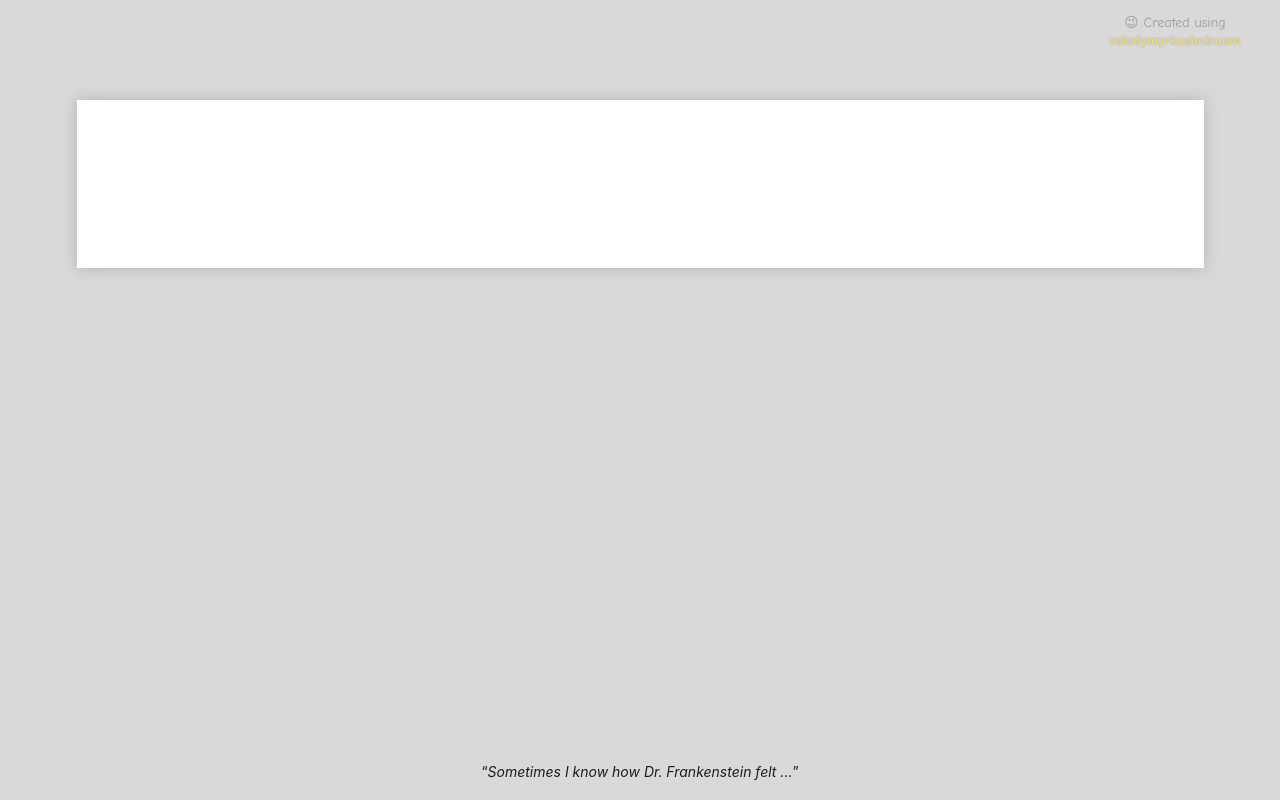
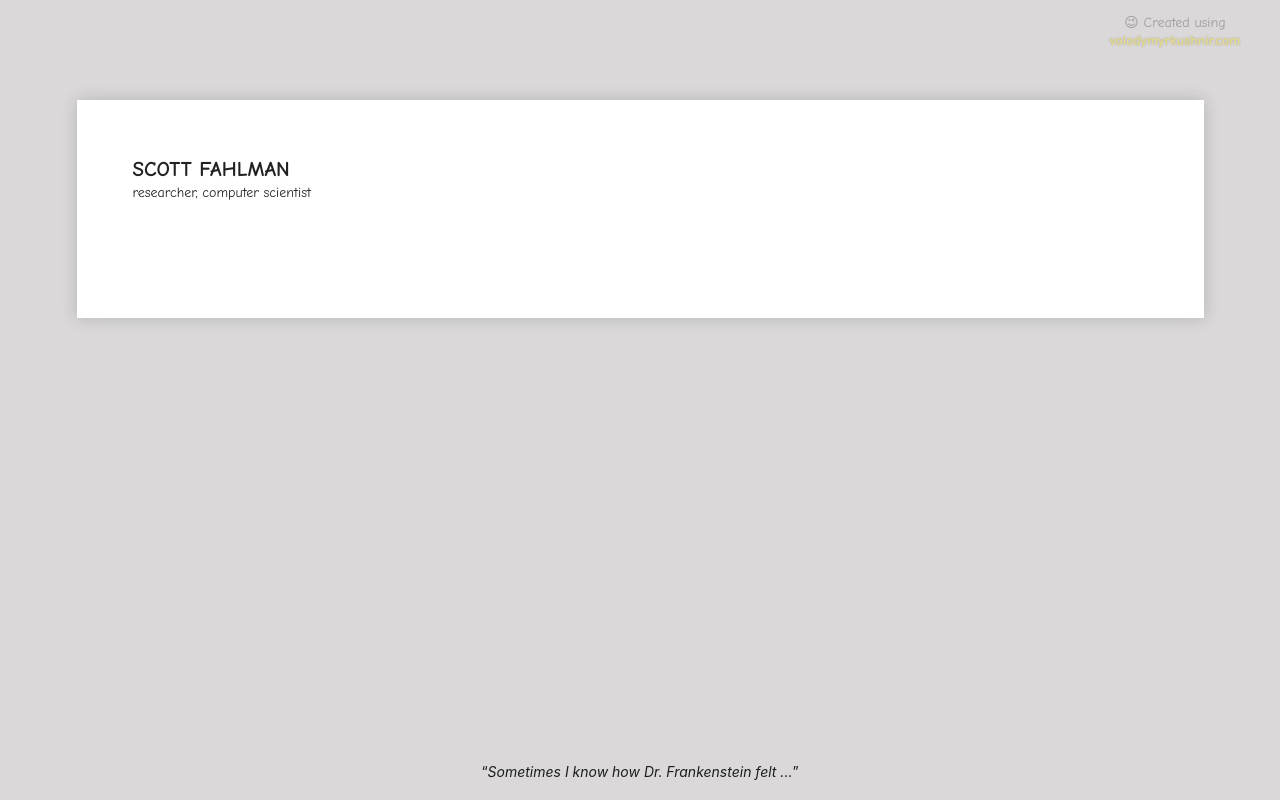
Before and after one commit to neonila-kunyk/homepage, a plain HTML site: page index.html in a window 1280 px wide. Drawn offline with Linux system fonts and the light colour scheme.

Commit message:
Add name and job

```diff
--- a/index.html
+++ b/index.html
@@ -58,7 +58,8 @@
         <div class="stackable grid">
           <div class="row">
             <div class="five wide column">
-              <!-- Name, job -->
+              <h1 class="name">Scott Fahlman</h1>
+              <div class="job">researcher, computer scientist</div>
             </div>
             <div class="six wide center aligned column">
               <!-- Photo -->
```
